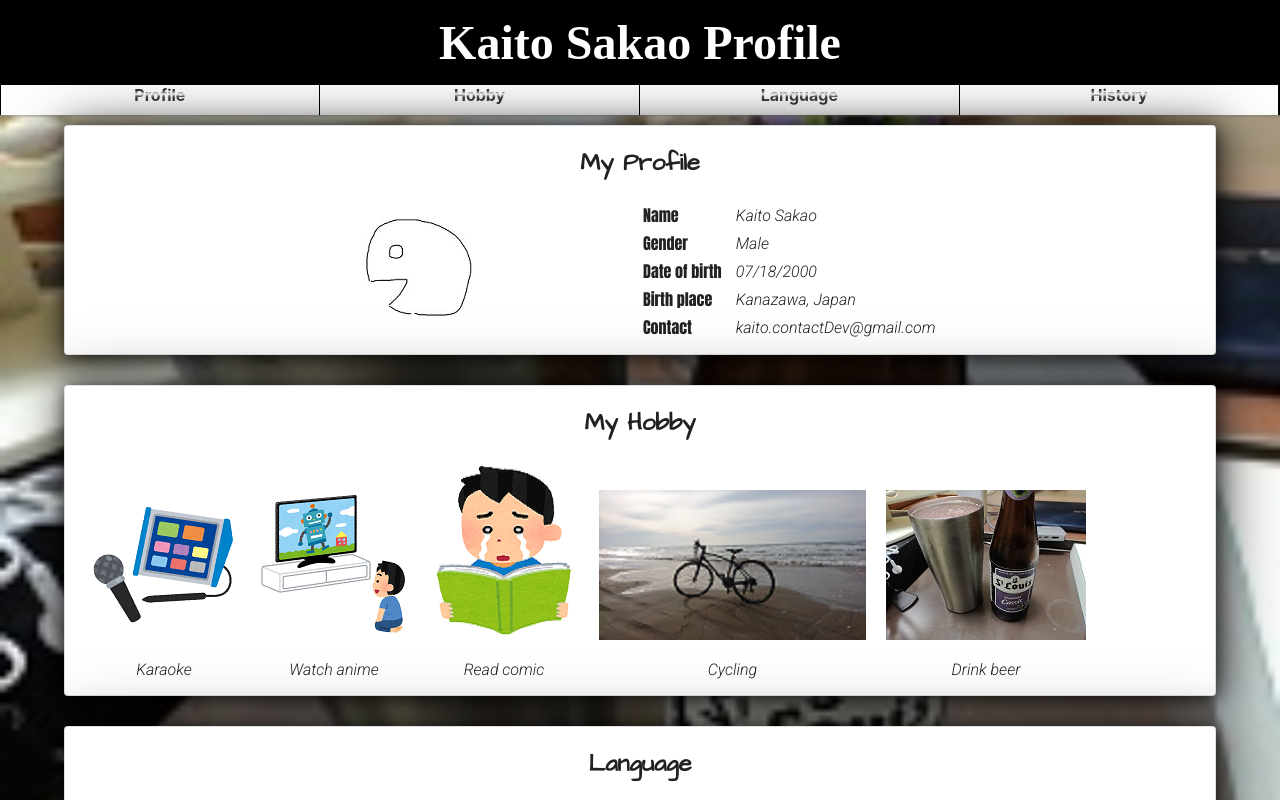
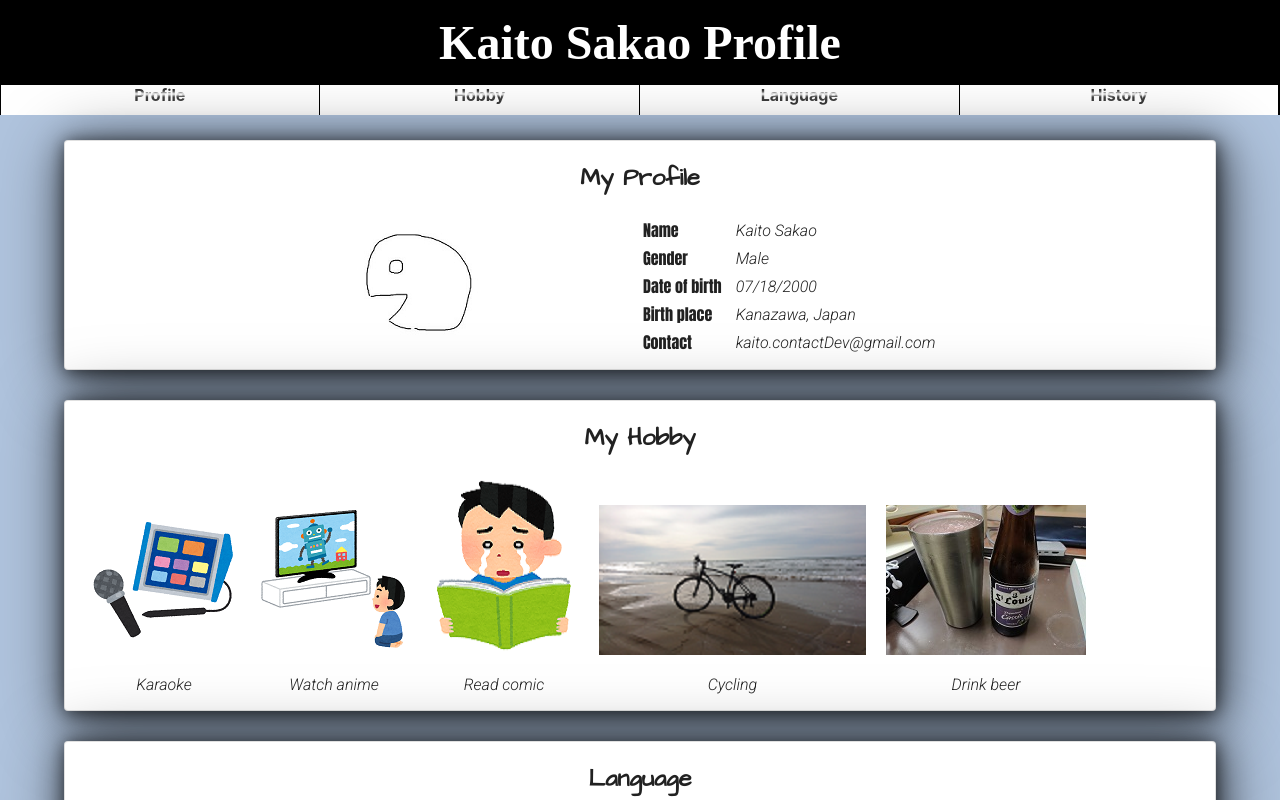
Before and after one commit to kaito071831/Profile_site, a React (Create React App) app: page / in a window 1280 px wide. Shown: the top 800 px of the page. Built offline with nearby package versions, Linux system fonts and the light colour scheme; a web font is replaced by a local one.

Commit message:
Set a temporary background.

```diff
--- a/src/App.tsx
+++ b/src/App.tsx
@@ -4,18 +4,22 @@ import Body from './component/Body';
 import { Footer } from './component/Footer';
 import { Container } from '@mui/material';
 import styled from "styled-components";
-import Beer from './image/Beer.png';
 
 const HeaderStyle = styled.div`
   background-color: black;
 `;
 
 const BodyStyle = styled.div`
-  background-image: url(${Beer});
+  /* 背景画像決まったら削除 */
+  background-color: #b0c4de;
+  padding: 25px 0px 10px 0px;
+
+  /* 背景画像決まったらコメント解除
+  background-image: url();
   background-size: cover;
   background-attachment: fixed;
   background-repeat: no-repeat;
-  padding: 10px 0px 10px 0px;
+  padding: 25px 0px 10px 0px; */
 `;
 
 const FooterStyle = styled.footer`
```
